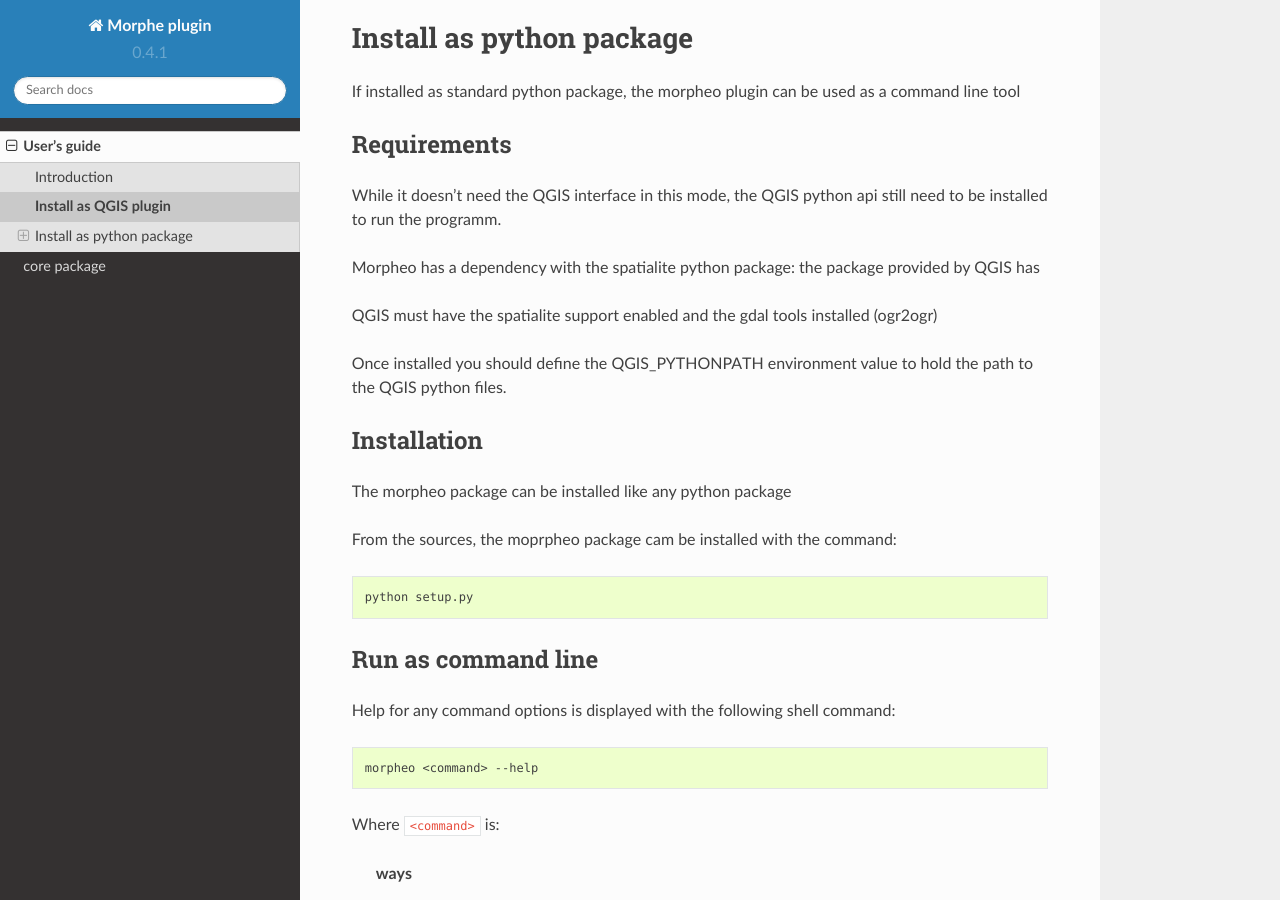
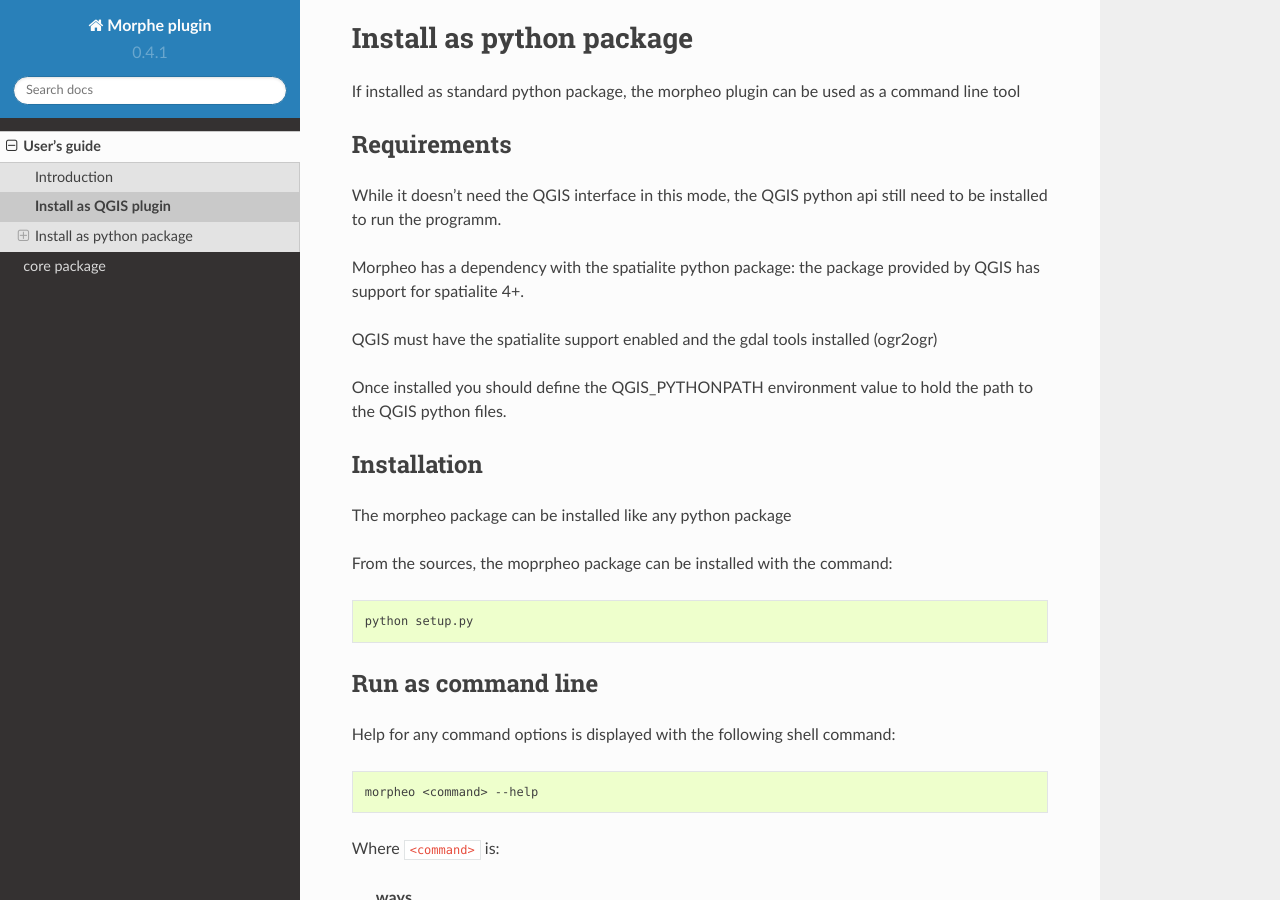
Before and after one commit to MorphoCity/morpheo-plugin, a Sphinx documentation site: the page built from doc/guide/install.rst, in a window 1280 px wide and 900 px high, scrolled down 309 px. Built offline with Sphinx 7.4.7 and the Read the Docs theme 2.0.0, drawn with Linux system fonts in a browser that asks for light colours.

Commit message:
Fix documentation

```diff
--- a/doc/guide/install.rst
+++ b/doc/guide/install.rst
@@ -22,6 +22,7 @@
 to run the programm.
 
 Morpheo has a dependency with the spatialite python package: the package provided by QGIS has
+support for spatialite 4+.
 
 QGIS must have the spatialite support enabled and the gdal tools installed (ogr2ogr)
 
@@ -32,7 +33,7 @@
 
 The morpheo package can be installed like any python package
 
-From the sources, the moprpheo package cam be installed with the command:
+From the sources, the moprpheo package can be installed with the command:
 
 .. code-block:: bash
 
```
